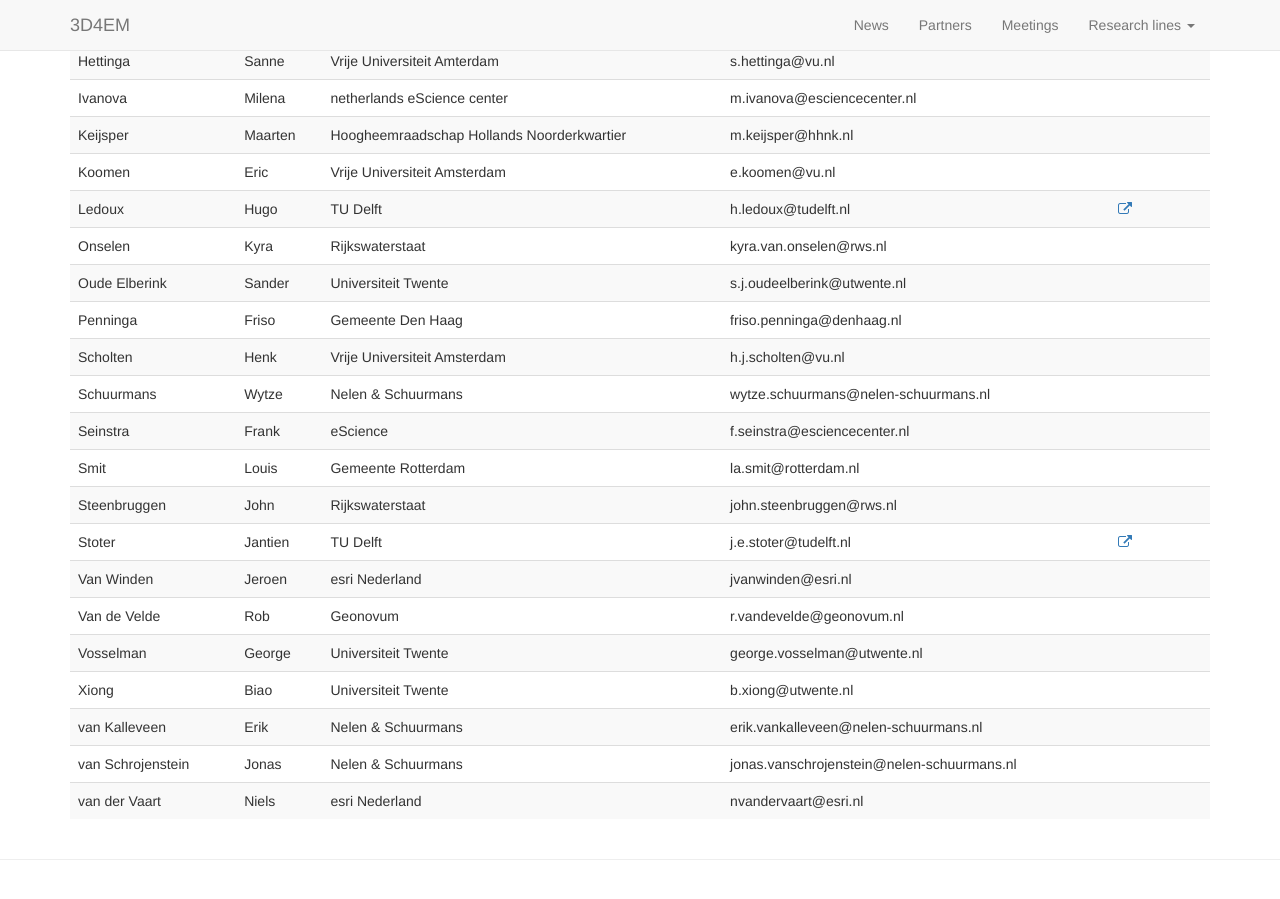
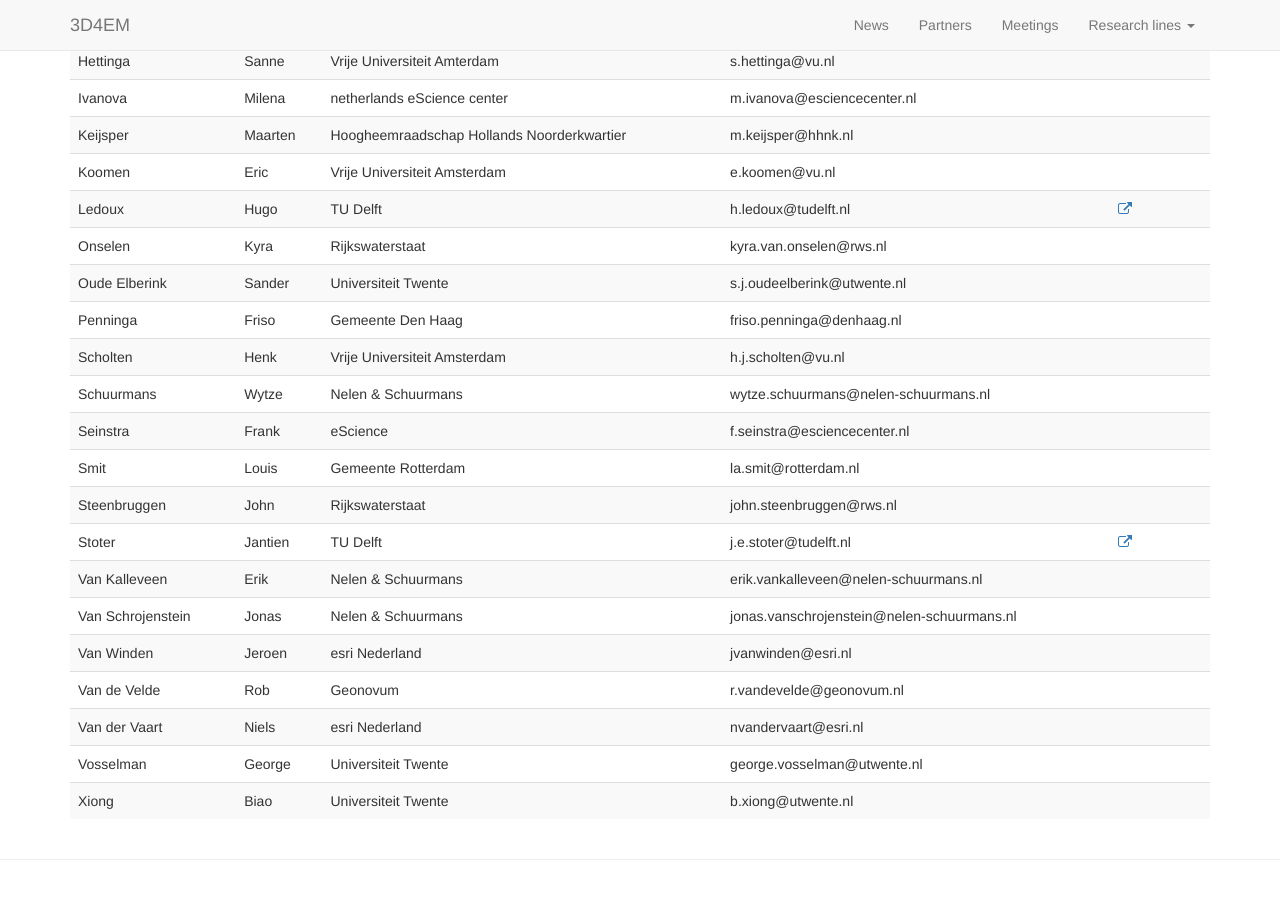
Before and after one commit to tudelft3d/website-3d4em, a Jekyll site: the page built from partners/index.md, in a window 1280 px wide and 900 px high, scrolled down 923 px. Built offline with Jekyll 4.4.1, drawn with Linux system fonts in a browser that asks for light colours; nearby versions of some CDN libraries.

Commit message:
van --> Van for sorting

```diff
--- a/_data/people.yml
+++ b/_data/people.yml
@@ -96,7 +96,7 @@
   email:   jvanwinden@esri.nl
   # url:
 
-- surname: van der Vaart
+- surname: Van der Vaart
   name:    Niels
   org:     esri Nederland
   email:   nvandervaart@esri.nl
@@ -108,13 +108,13 @@
   email:   wytze.schuurmans@nelen-schuurmans.nl
   # url:
 
-- surname: van Kalleveen
+- surname: Van Kalleveen
   name:    Erik
   org:     Nelen & Schuurmans
   email:   erik.vankalleveen@nelen-schuurmans.nl
   # url:
 
-- surname: van Schrojenstein
+- surname: Van Schrojenstein
   name:    Jonas
   org:     Nelen & Schuurmans
   email:   jonas.vanschrojenstein@nelen-schuurmans.nl
```
